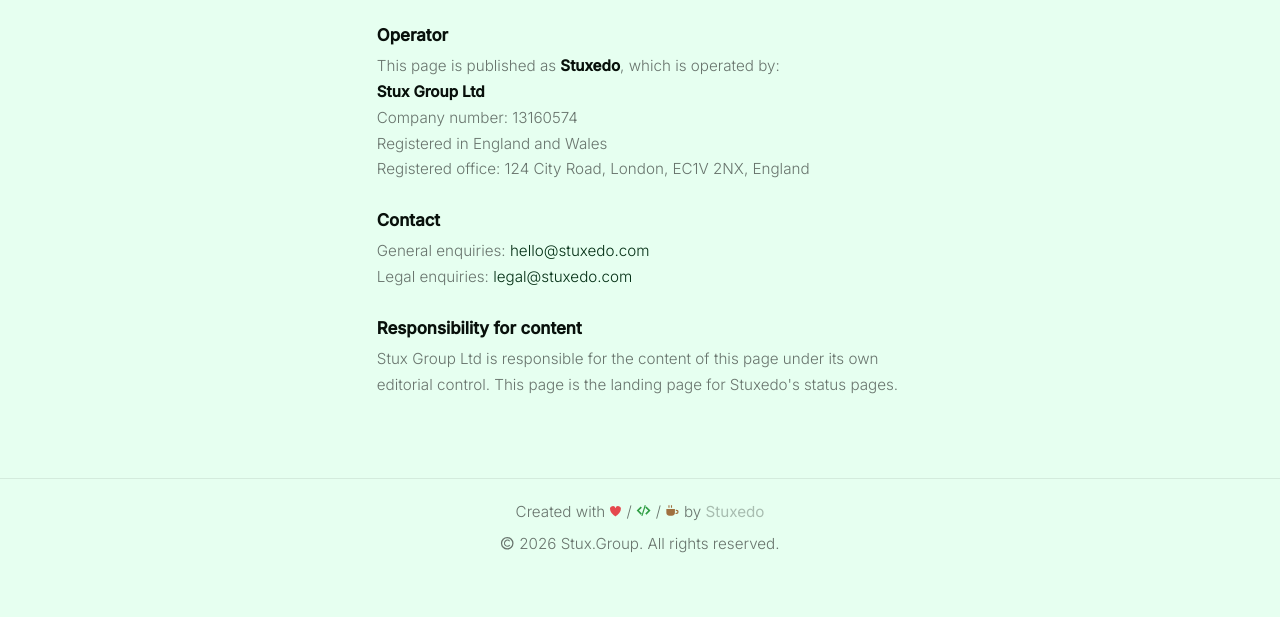
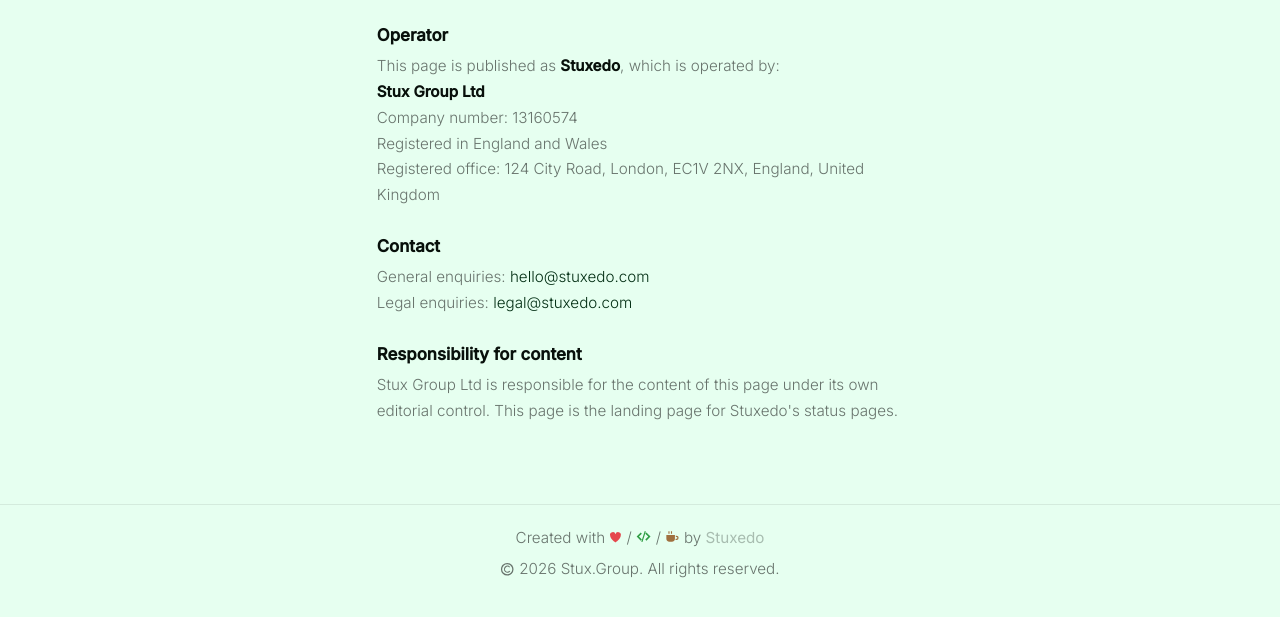
Before and after one commit to Stuxedo/statuspage, a plain HTML site: page legal/imprint.html in a window 1280 px wide. Shown: the part 197-814 px from the top of the page. Drawn offline with Linux system fonts and the light colour scheme.

Commit message:
Release v26.11.13-1
See CHANGELOG.md for details.

```diff
--- a/legal/imprint.html
+++ b/legal/imprint.html
@@ -92,7 +92,7 @@
     <p><strong>Stux Group Ltd</strong><br>
     Company number: 13160574<br>
     Registered in England and Wales<br>
-    Registered office: 124 City Road, London, EC1V 2NX, England</p>
+    Registered office: 124 City Road, London, EC1V 2NX, England, United Kingdom</p>
 
     <h2>Contact</h2>
     <p>General enquiries: <a href="mailto:hello@stuxedo.com">hello@stuxedo.com</a><br>
```
Also changed, not shown: 2 other files.
